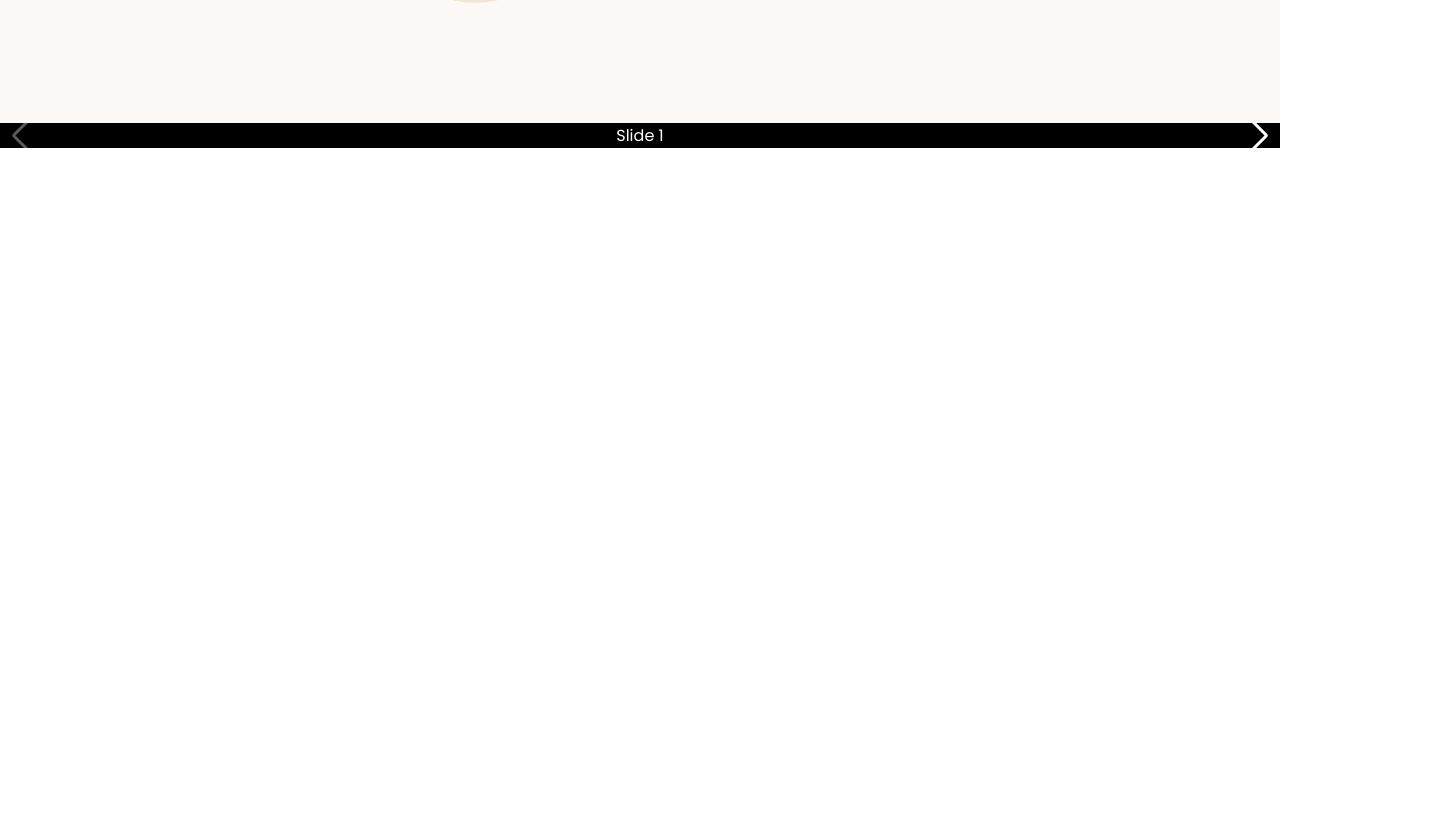
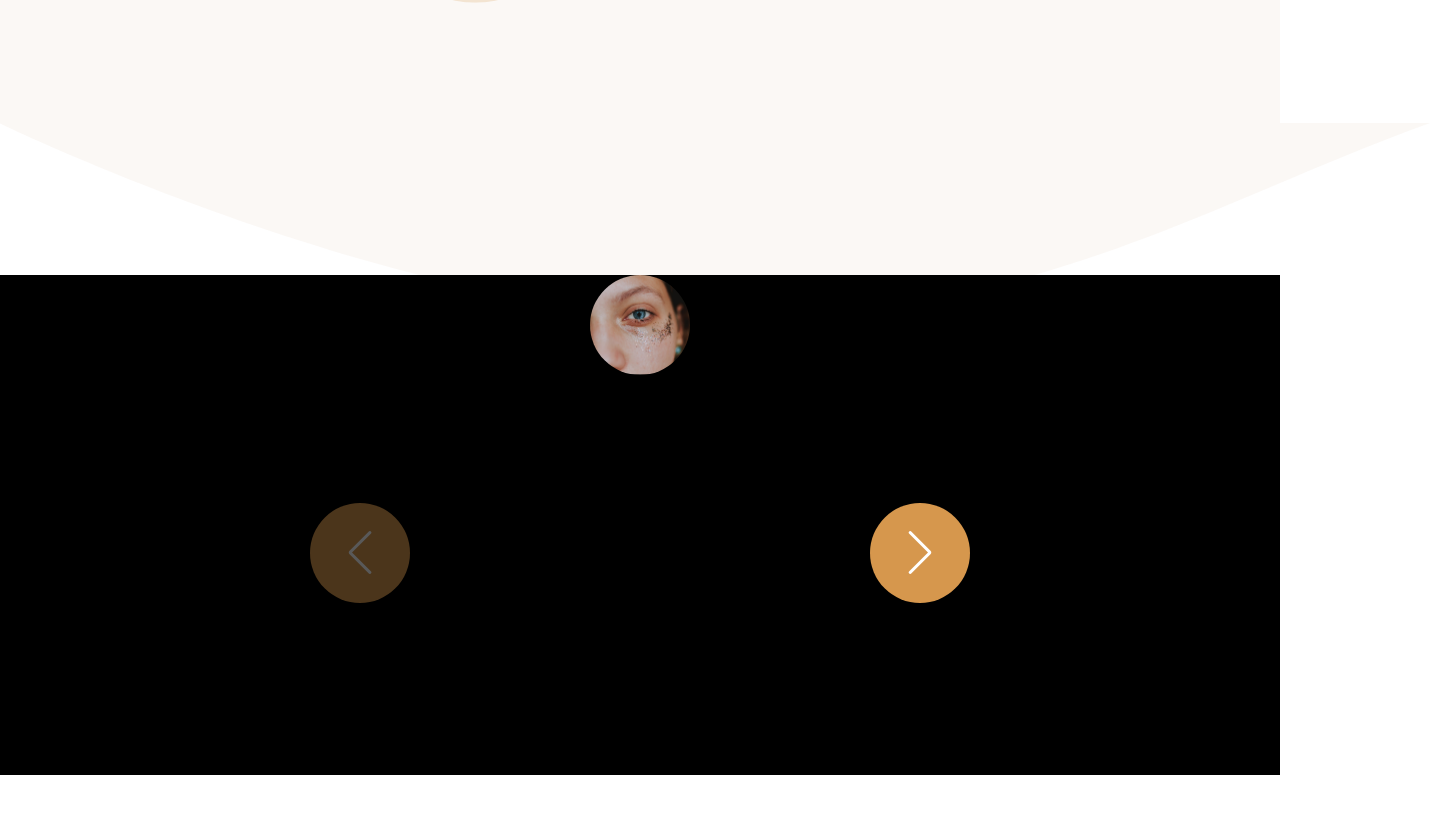
Before and after one commit to FgSurewin/google-map-learning, a React (Create React App) app: page /home in a window 1280 px wide. Shown: the part 2131-2945 px from the top of the page, 1430 px wide, since content can reach past the window. Built offline with nearby package versions, Linux system fonts and the light colour scheme; what react-async-loader would draw is missing.

Commit message:
Carousel  -V2

```diff
--- a/src/components/Carousel/data.js
+++ b/src/components/Carousel/data.js
@@ -1 +1,23 @@
-export const CarouselData = {};
+import Curve from "../../images/curve.svg";
+import Girl from "../../images/girl.png";
+
+export const CarouselData = {
+	curve: Curve,
+	slides: [
+		{
+			icon: Girl,
+			name: "mary",
+			content: "First",
+		},
+		{
+			icon: Girl,
+			name: "mary",
+			content: "Second",
+		},
+		{
+			icon: Girl,
+			name: "mary",
+			content: "Third",
+		},
+	],
+};
--- a/src/components/Carousel/index.jsx
+++ b/src/components/Carousel/index.jsx
@@ -1,29 +1,46 @@
 import React from "react";
-// import Swiper core and required modules
-import SwiperCore, { Navigation } from "swiper";
+// import Swiper JS
+import Swiper, { Navigation } from "swiper";
+// import Swiper styles
+import "swiper/swiper-bundle.css";
+import "./style.scss";
+import { CarouselData } from "./data";
 
-import { Swiper, SwiperSlide } from "swiper/react";
+Swiper.use([Navigation]);
 
-// Import Swiper styles
-import "swiper/swiper.scss";
-import "swiper/components/navigation/navigation.scss";
-import "./style.scss";
+export default function Carousel() {
+	React.useEffect(() => {
+		const swiper = new Swiper(".swiper-container", {
+			navigation: {
+				nextEl: ".swiper-button-next",
+				prevEl: ".swiper-button-prev",
+			},
+		});
+		console.log(swiper);
+	}, []);
 
-// install Swiper modules
-SwiperCore.use([Navigation]);
-export default function Carousel() {
 	return (
-		<Swiper
-			spaceBetween={100}
-			slidesPerView={1}
-			navigation
-			onSwiper={(swiper) => console.log(swiper)}
-			onSlideChange={() => console.log("slide change")}
-		>
-			<SwiperSlide>Slide 1</SwiperSlide>
-			<SwiperSlide>Slide 2</SwiperSlide>
-			<SwiperSlide>Slide 3</SwiperSlide>
-			<SwiperSlide>Slide 4</SwiperSlide>
-		</Swiper>
+		<div className="Carousel">
+			<img src={CarouselData.curve} alt="curve" />
+			<div className="swiper-cover">
+				<div className="swiper-container">
+					<div className="swiper-wrapper">
+						{CarouselData.slides.map((slide, index) => (
+							<div className="swiper-slide" key={index}>
+								<div className="slide-container">
+									<img src={slide.icon} alt="icon" className="slide-icon" />
+									<div>
+										<p className="slide-name">{slide.name}</p>
+										<p className="slide-content">{slide.content}</p>
+									</div>
+								</div>
+							</div>
+						))}
+					</div>
+					<div className="swiper-button-next"></div>
+					<div className="swiper-button-prev"></div>
+				</div>
+			</div>
+		</div>
 	);
 }
--- a/src/components/Carousel/style.scss
+++ b/src/components/Carousel/style.scss
@@ -1,3 +1,24 @@
+.Carousel {
+	position: relative;
+
+	.slide-container {
+		position: relative;
+		height: 500px;
+
+		.slide-icon {
+			position: absolute;
+			width: 100px;
+			height: 100px;
+			border-radius: 50%;
+			left: 50%;
+			transform: translateX(-50%);
+		}
+	}
+
+	.swiper-cover {
+		transform: translateY(-10%);
+	}
+
 	.swiper-slide {
 		text-align: center;
 		color: #ffffff;
@@ -5,8 +26,21 @@
 	}
 	.swiper-button-next {
 		color: #ffffff;
+		margin-right: 300px;
+		background: #d6974d;
+		box-shadow: 0px 4px 4px rgba(0, 0, 0, 0.25);
+		width: 100px;
+		height: 100px;
+		border-radius: 50%;
 	}
 
 	.swiper-button-prev {
 		color: #ffffff;
+		margin-left: 300px;
+		background: #d6974d;
+		box-shadow: 0px 4px 4px rgba(0, 0, 0, 0.25);
+		width: 100px;
+		height: 100px;
+		border-radius: 50%;
 	}
+}
```
Also changed, not shown: src/images/girl.png (added). Lines whose indentation alone changed are shown as unchanged.
